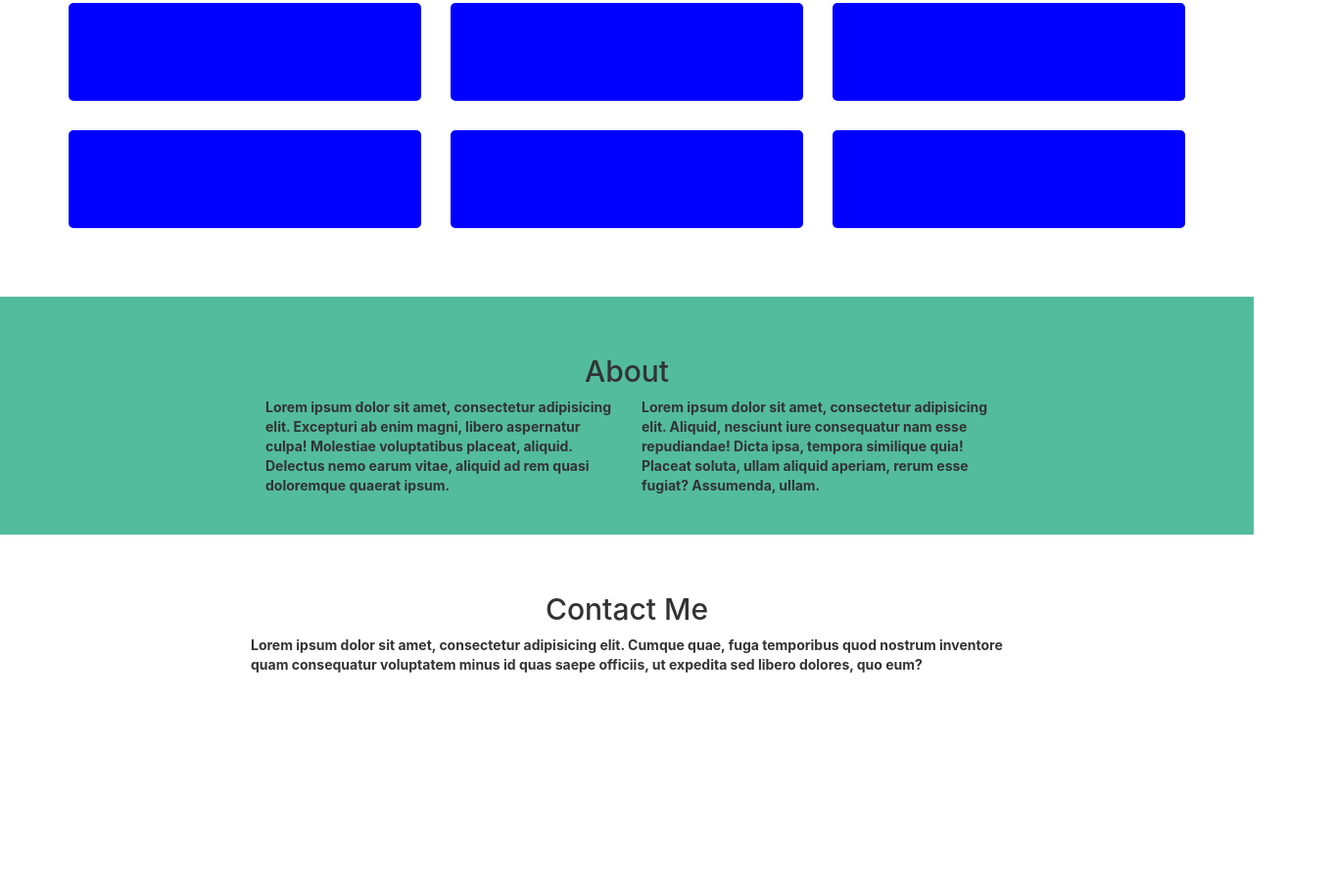
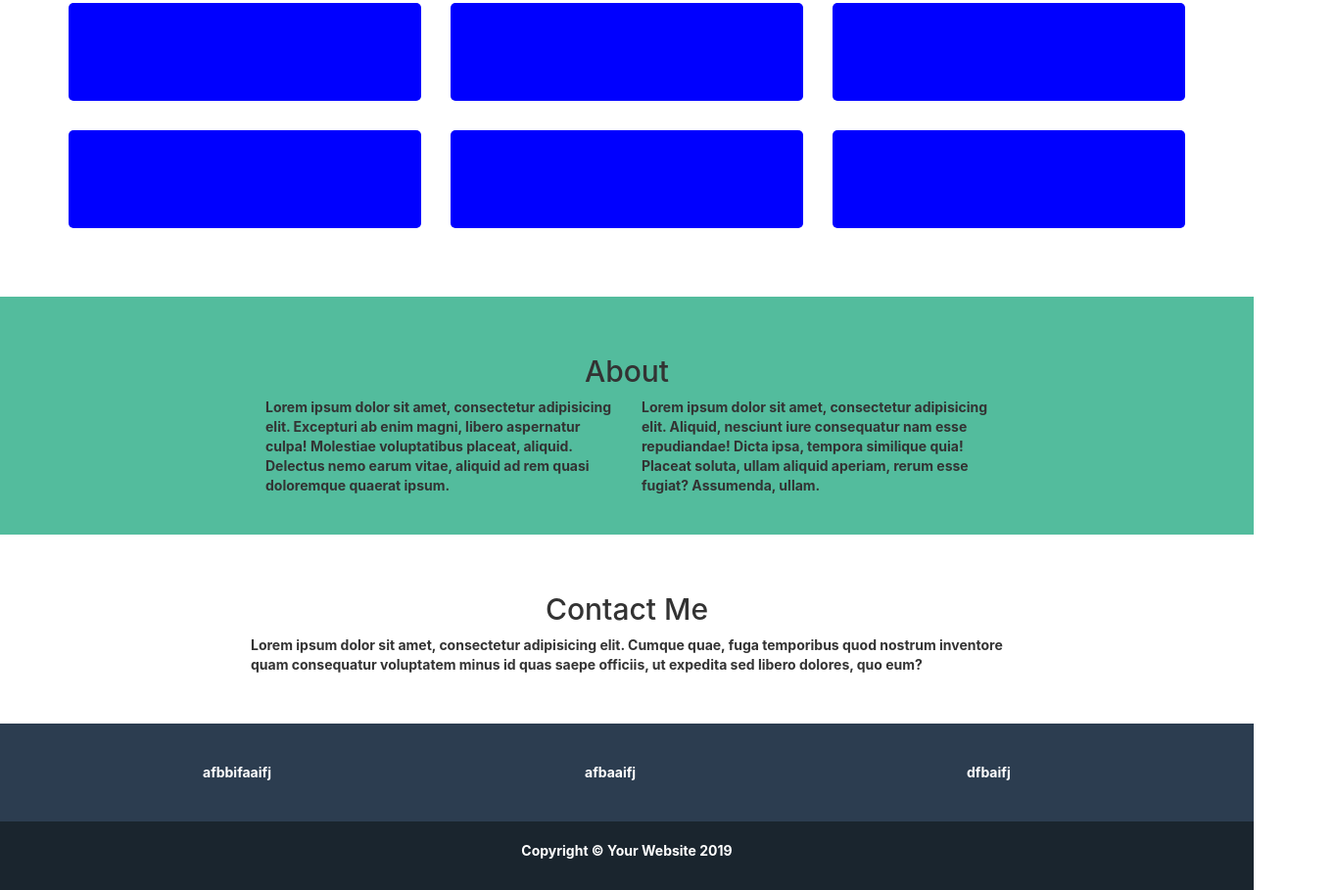
Before and after one commit to stefanoriccio1/html-css-bootstrap-freelancer, a plain HTML site: page index-2.html in a window 1280 px wide. Shown: the part 675-1584 px from the top of the page at 98% size, 1362 px wide, since content can reach past the window. Before the commit the page ends 1414 px from the top, so only its background shows below. Drawn offline with nearby package versions, Linux system fonts and the light colour scheme.

Commit message:
terminato scheletro intera pagina

```diff
--- a/css/style.css
+++ b/css/style.css
@@ -6,9 +6,11 @@ body{
 
 .wrapper_70{
   width: 70%;
+  margin: 0 auto;
 }
 .wrapper_80{
   width: 80%;
+  margin: 0 auto;
 }
 .wrapper_60{
   width: 60%;
@@ -49,6 +51,7 @@ body{
   text-transform: uppercase;
   vertical-align: middle;
   font-size: 16px;
+  z-index:4;
 }
 /* navbar */
 .navbar_header ul li{
@@ -96,3 +99,16 @@ color: #53BC9D;
 .about{
 
 }
+/* footer */
+/* footer top */
+.footer_top{
+  color: white;
+}
+
+/* footer_bottom */
+.footer_bottom{
+color: white;
+background-color: #1A252E;
+padding-top: 20px;
+padding-bottom: 20px;
+}
--- a/index-2.html
+++ b/index-2.html
@@ -105,13 +105,27 @@
     <!-- inizio footer -->
     <footer>
       <!-- inizio footer top -->
-      <div class="footer_top">
-
+      <div class="footer_top bg_blue padding_top padding_bottom">
+        <div class="wrapper_70">
+          <div class="container">
+            <div class="row">
+              <div class="col-xs-12 col-md-4">
+                afbbifaaifj
+              </div>
+              <div class="col-xs-12 col-md-4">
+                afbaaifj
+              </div>
+              <div class="col-xs-12 col-md-4">
+              dfbaifj
+              </div>
+            </div>
+          </div>
+        </div>
       </div>
       <!-- fine footer top -->
       <!-- inizio footer bottom -->
       <div class="footer_bottom">
-
+        <p class="text-center">Copyright © Your Website 2019</p>
       </div>
       <!-- fine footer bottom -->
     </footer>
```
